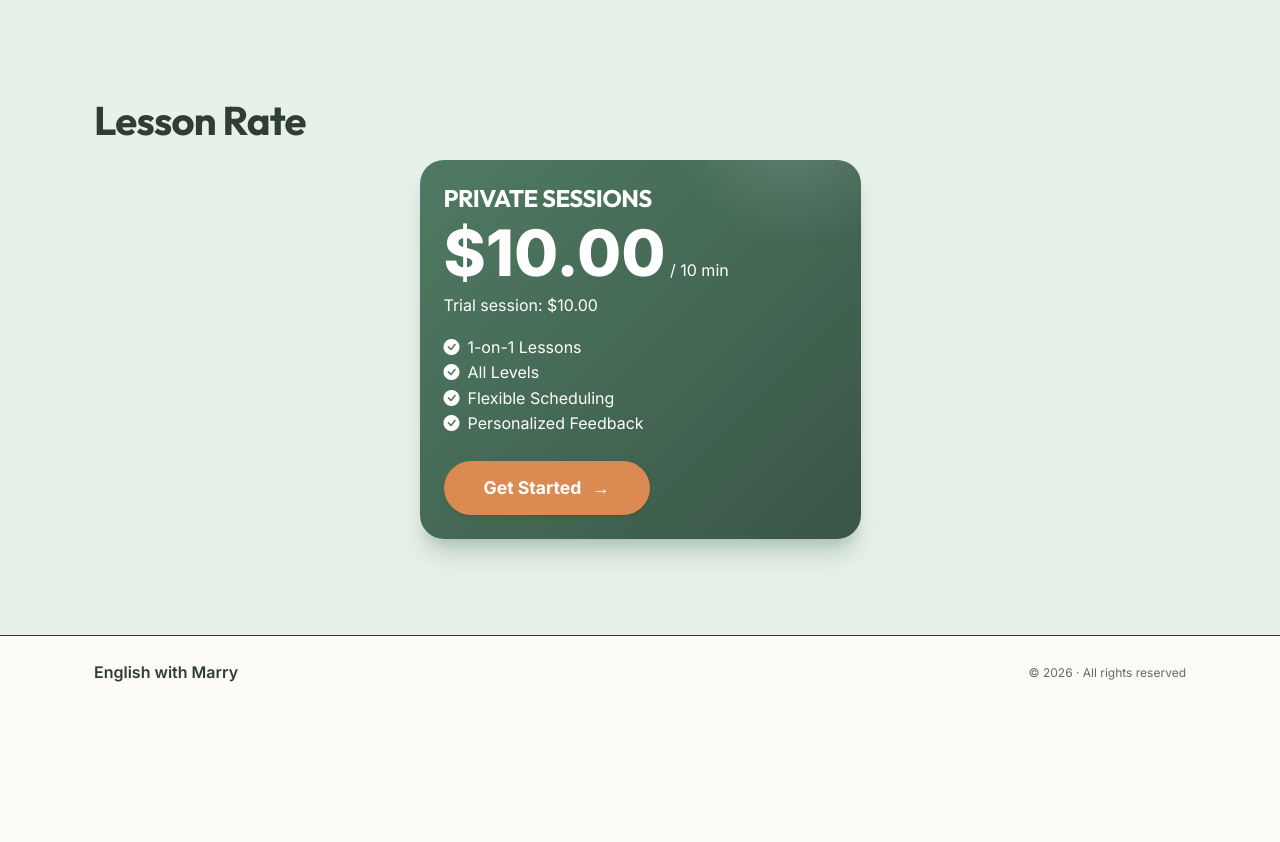
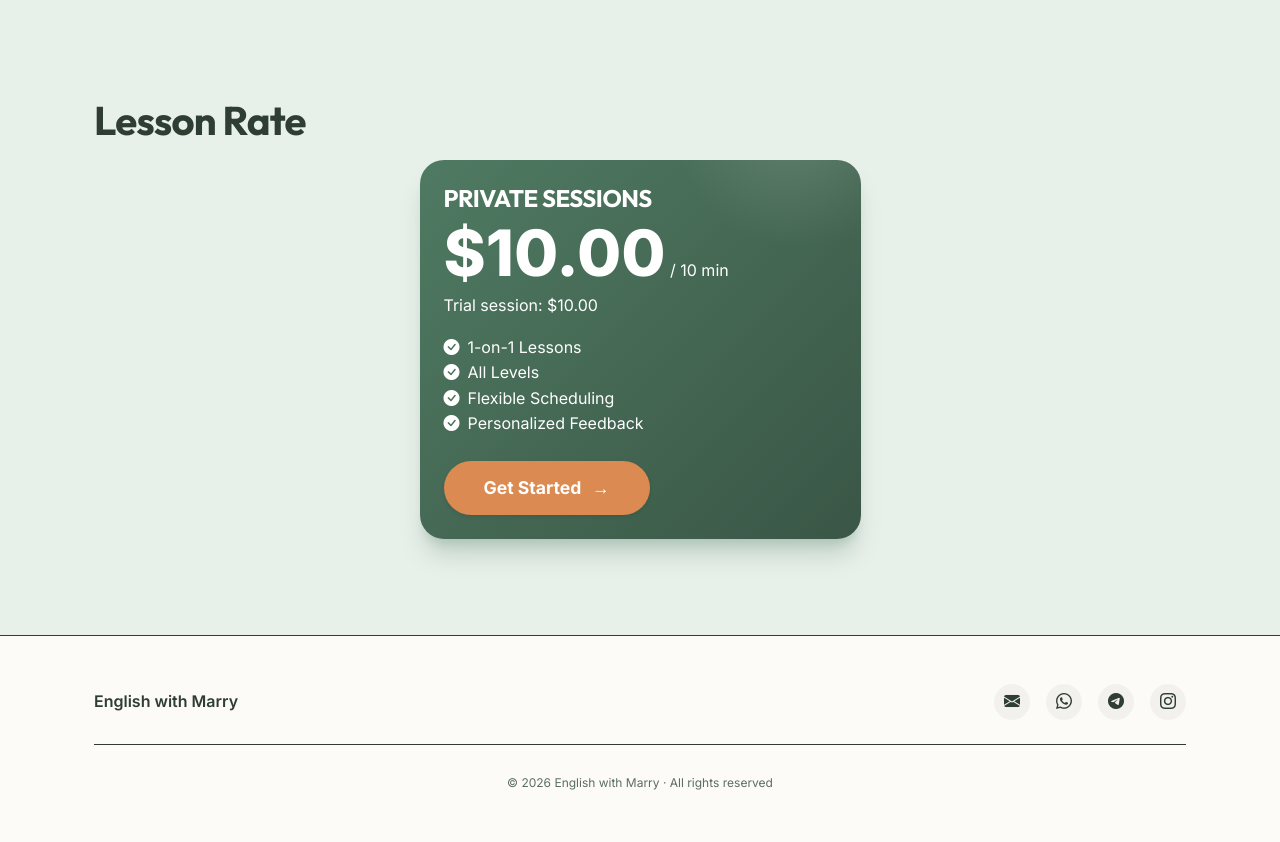
Before and after one commit to sasan-hsn/tutor-booking, a Django app: page / in a window 1280 px wide. Shown: the part 1922-2764 px from the top of the page. Before the commit the page ends 2604 px from the top, so only its background shows below. Run offline with Django 5.2, Linux system fonts and the light colour scheme; tables that the repository leaves empty hold one stand-in row (values such as "Sample post"); grey boxes marked "Sample" are stand-in pictures; parts of the project's set-up code (start-up, migrations or seed data) failed here and were passed over.

Commit message:
feat: add Contact section to site  footer #108 (#109)

```diff
--- a/portfolio/models.py
+++ b/portfolio/models.py
@@ -20,6 +20,10 @@ class TeacherProfile(models.Model):
     trial_duration_minutes = models.PositiveSmallIntegerField(default=25)
     instant_tutoring_enabled = models.BooleanField(default=False, help_text="Allow students to book same-day lessons (subject to a 1-hour buffer).")
     profile_picture = models.ImageField(upload_to="profile_pictures/", blank=True, null=True)
+    contact_email = models.EmailField(blank=True, default='')
+    whatsapp_number = models.CharField(max_length=20, blank=True, default='')
+    telegram_username = models.CharField(max_length=64, blank=True, default='')
+    instagram_username = models.CharField(max_length=64, blank=True, default='')
     created_at = models.DateTimeField(auto_now_add=True)
     updated_at = models.DateTimeField(auto_now=True)
 
--- a/static/css/style.css
+++ b/static/css/style.css
@@ -294,6 +294,26 @@ h6,
     box-shadow: var(--shadow-lg);
 }
 
+/* Contact Section */
+.contact-pill {
+    display: inline-flex;
+    align-items: center;
+    gap: 0.5rem;
+    padding: 0.6rem 1.2rem;
+    border-radius: 999px;
+    background-color: #fff;
+    border: 1.5px solid var(--border-soft);
+    color: var(--text-main);
+    font-weight: 600;
+    text-decoration: none;
+    transition: all 0.2s ease;
+}
+
+.contact-pill:hover {
+    border-color: var(--primary-blue);
+    color: var(--primary-blue);
+    transform: translateY(-2px);
+}
 
 
 /* Pricing Card Special */
@@ -447,6 +467,26 @@ h6,
     justify-content: center;
     margin-bottom: 0.75rem;
 }
+
+.footer-social-icon {
+    display: inline-flex;
+    align-items: center;
+    justify-content: center;
+    width: 36px;
+    height: 36px;
+    border-radius: 50%;
+    background-color: rgba(0, 0, 0, 0.04);
+    color: var(--text-main);
+    font-size: 1rem;
+    transition: all 0.2s ease;
+}
+
+.footer-social-icon:hover {
+    background-color: var(--primary-blue);
+    color: #fff;
+    transform: translateY(-2px);
+}
+
 
 
 /* ===== Dashboard Layout ===== */
--- a/templates/landing_base.html
+++ b/templates/landing_base.html
@@ -38,11 +38,42 @@
     </main>
 
     <!-- Footer -->
-    <footer class="border-top py-4 mt-auto" style="border-color: var(--border-color) !important;">
-        <div
-            class="container max-w-5xl px-4 d-flex flex-column flex-md-row align-items-center justify-content-between gap-2">
-            <span class="font-serif text-sm fw-semibold">English with Marry</span>
-            <span class="text-xs text-muted" style="font-size: 0.75rem;">© 2026 · All rights reserved</span>
+    <footer class="site-footer border-top py-5 mt-auto" id="contact" style="border-color: var(--border-color) !important;">
+        <div class="container max-w-5xl px-4">
+            <div class="d-flex flex-column flex-md-row align-items-center justify-content-between gap-4 mb-4">
+                <div class="text-center text-md-start">
+                    <span class="font-serif fw-semibold d-block">English with Marry</span>
+                </div>
+
+                {% if teacher %}
+                <div class="d-flex align-items-center gap-3">
+                    {% if teacher.contact_email %}
+                    <a href="mailto:{{ teacher.contact_email }}" class="footer-social-icon" aria-label="Email">
+                        <i class="bi bi-envelope-fill"></i>
+                    </a>
+                    {% endif %}
+                    {% if teacher.whatsapp_number %}
+                    <a href="{{ whatsapp_link }}" target="_blank" rel="noopener" class="footer-social-icon" aria-label="WhatsApp">
+                        <i class="bi bi-whatsapp"></i>
+                    </a>
+                    {% endif %}
+                    {% if teacher.telegram_username %}
+                    <a href="https://t.me/{{ teacher.telegram_username }}" target="_blank" rel="noopener" class="footer-social-icon" aria-label="Telegram">
+                        <i class="bi bi-telegram"></i>
+                    </a>
+                    {% endif %}
+                    {% if teacher.instagram_username %}
+                    <a href="https://instagram.com/{{ teacher.instagram_username }}" target="_blank" rel="noopener" class="footer-social-icon" aria-label="Instagram">
+                        <i class="bi bi-instagram"></i>
+                    </a>
+                    {% endif %}
+                </div>
+                {% endif %}
+            </div>
+
+            <div class="text-center pt-4 border-top" style="border-color: var(--border-color) !important;">
+                <span class="text-xs text-muted" style="font-size: 0.75rem;">© 2026 English with Marry · All rights reserved</span>
+            </div>
         </div>
     </footer>
 </div>
```
Also changed, not shown: accounts/forms.py (+29 -0 lines), portfolio/migrations/0007_teacherprofile_contact_email_and_more.py (added).
